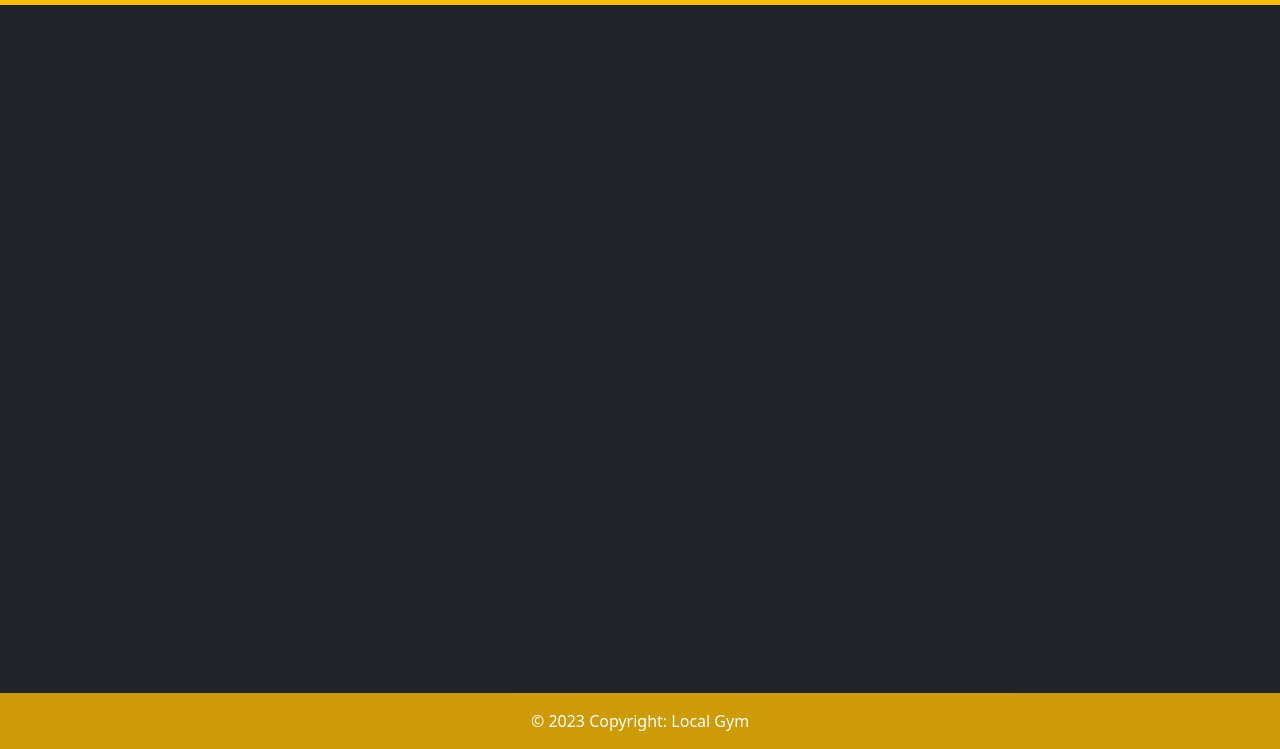
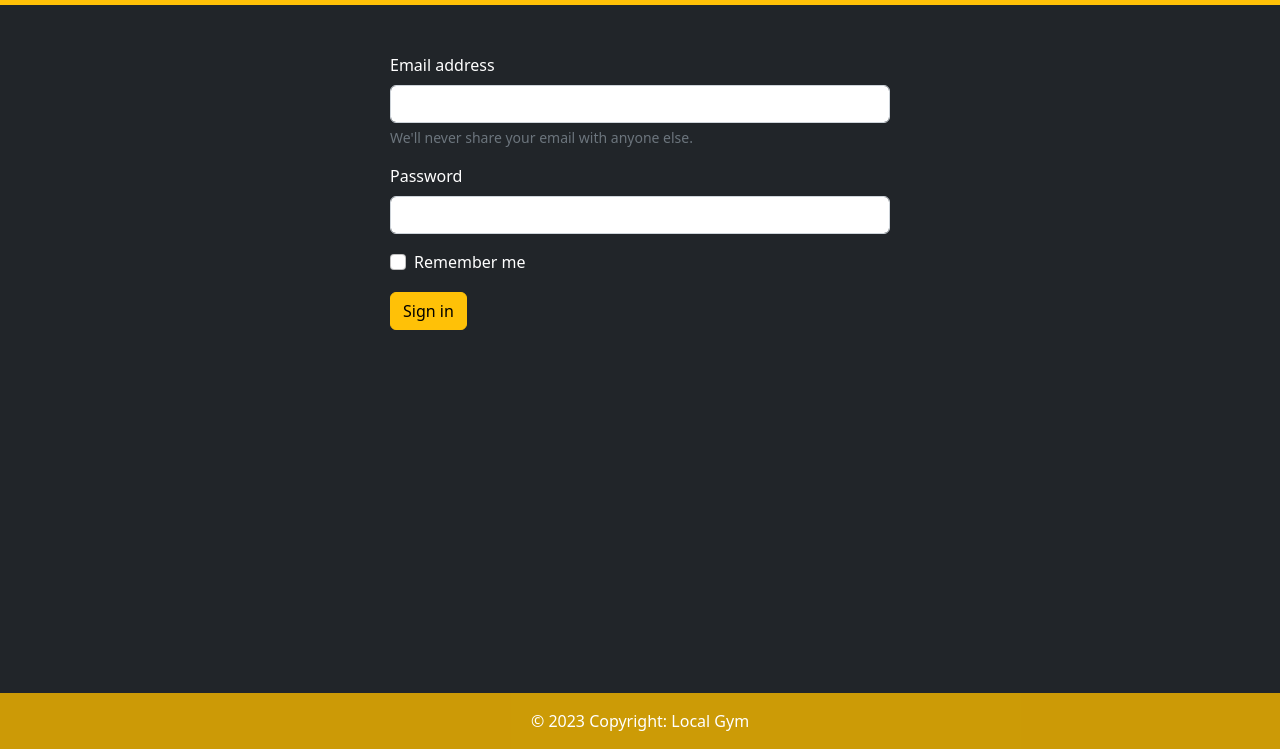
Before and after one commit to yeseniag9/assignment5, a plain HTML site: page sign_in.html in a window 1280 px wide. Shown: the part 51-800 px from the top of the page. Drawn offline with nearby package versions, Linux system fonts and the light colour scheme.

Commit message:
sign in page done

```diff
--- a/sign_in.html
+++ b/sign_in.html
@@ -22,6 +22,27 @@
         </div>
     </nav>
 
+    <form class="container">
+        <div class="d-flex justify-content-center">
+            <div>
+                <div class="mt-5">
+                    <label for="email" class="form-label text-white">Email address</label>
+                    <input type="email" class="form-control" style="width: 500px">
+                    <div class="form-text">We'll never share your email with anyone else.</div>
+                </div>
+                <div class="mt-3">
+                    <label for="password" class="form-label text-white">Password</label>
+                    <input type="password" class="form-control" style="width: 500px">
+                </div>
+                <div class="mt-3 form-check">
+                    <input type="checkbox" class="form-check-input">
+                    <label class="form-check-label text-white" for="check">Remember me</label>
+                </div>
+                <button type="submit" class="btn btn-warning mt-3">Sign in</button>
+            </div>
+        </div>
+    </form>
+
     <footer class="text-white bg-warning fixed-bottom">
         <div class="text-center p-3" style="background-color: rgba(0, 0, 0, 0.2)">© 2023 Copyright:
           <a class="text-white text-decoration-none" href="#">Local Gym</a>
```
Also changed, not shown: 1 other file.
